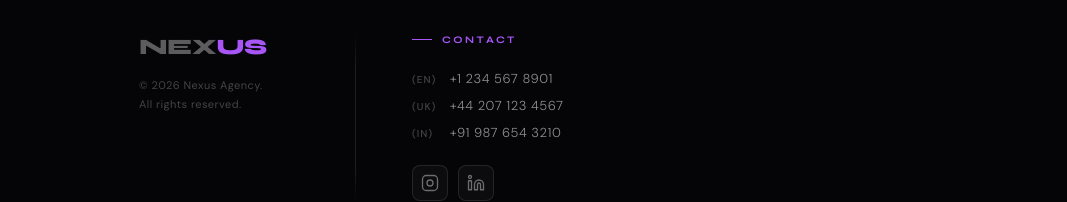
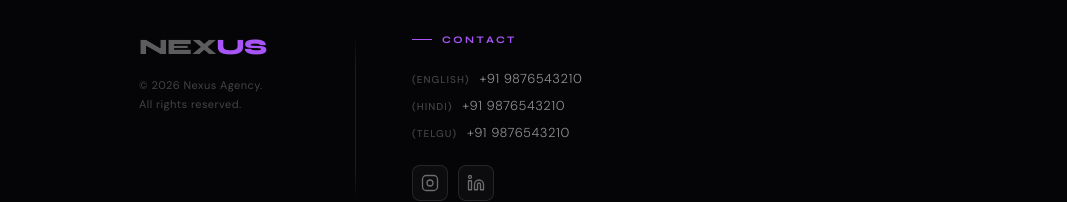
Before and after one commit to yakshchauhan/demo5, a React (Vite) app: page / in a window 1280 px wide. Shown: the part 4421-4623 px from the top of the page, without its empty margins (107-1174 px from the left). Built offline with nearby package versions, Linux system fonts and the light colour scheme.

Commit message:
describe your change

```diff
--- a/src/components/Footer.jsx
+++ b/src/components/Footer.jsx
@@ -45,16 +45,16 @@ export default function Footer() {
 
           <div className="footer-phones">
             <a href="tel:+12345678901" className="footer-phone-item">
-              <span className="phone-lang">(EN)</span>
-              <span className="phone-num">+1 234 567 8901</span>
+              <span className="phone-lang">(ENGLISH)</span>
+              <span className="phone-num">+91 9876543210</span>
             </a>
             <a href="tel:+442071234567" className="footer-phone-item">
-              <span className="phone-lang">(UK)</span>
-              <span className="phone-num">+44 207 123 4567</span>
+              <span className="phone-lang">(HINDI)</span>
+              <span className="phone-num">+91 9876543210</span>
             </a>
             <a href="tel:+919876543210" className="footer-phone-item">
-              <span className="phone-lang">(IN)</span>
-              <span className="phone-num">+91 987 654 3210</span>
+              <span className="phone-lang">(TELGU)</span>
+              <span className="phone-num">+91 9876543210</span>
             </a>
           </div>
 
```
